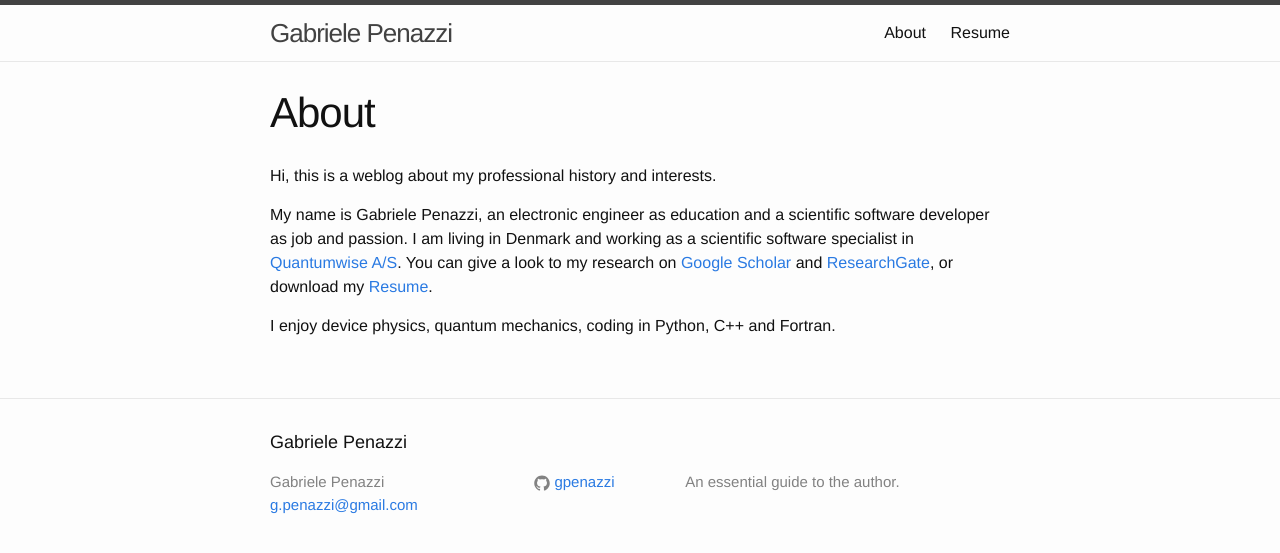
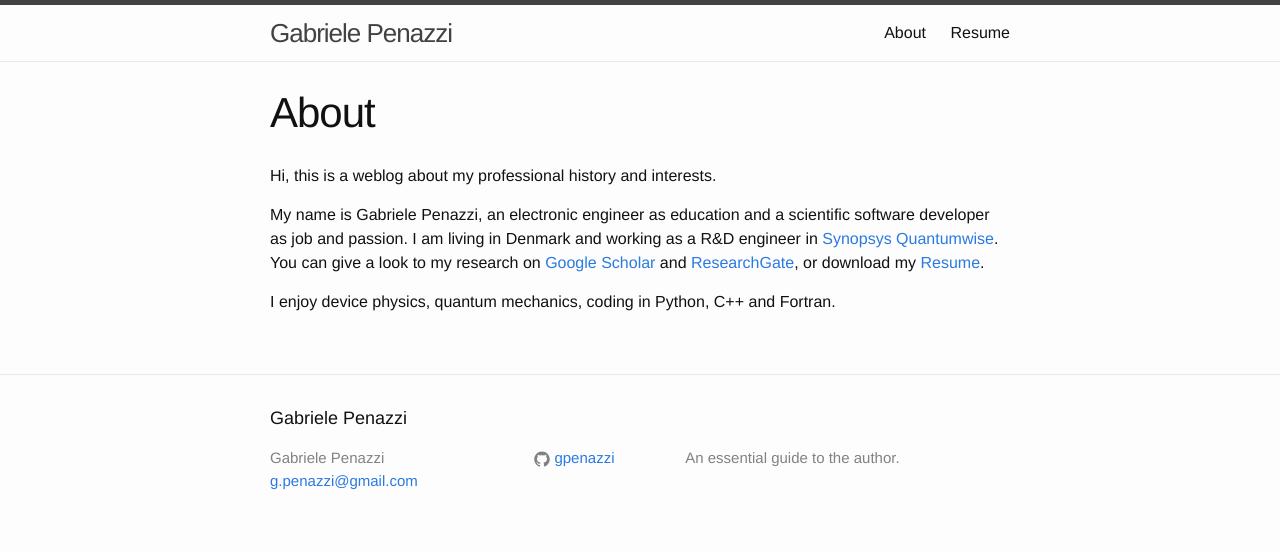
Before and after one commit to gpenazzi/gpenazzi.github.io, a Jekyll site: the page built from about.md, in a window 1280 px wide. Shown: the top 553 px of the page. Built offline with Jekyll 4.4.1, drawn with Linux system fonts in a browser that asks for light colours.

```diff
--- a/_config.yml
+++ b/_config.yml
@@ -13,7 +13,11 @@ description: > # this means to ignore newlines until "baseurl:"
 baseurl: "" # the subpath of your site, e.g. /blog
 url: "http://gpenazzi.github.io" # the base hostname & protocol for your site
 
+# Social
 github_username:  gpenazzi
+bitbucket_username:  gpenazzi
+linkedin_username:  gpenazzi
+
 
 # Build settings
 markdown: kramdown
--- a/_posts/2017-02-12-babysteps-audio-with-python.markdown
+++ b/_posts/2017-02-12-babysteps-audio-with-python.markdown
@@ -1,7 +1,7 @@
 ---
 layout: post
 title:  "Python audio babysteps"
-date:   2016-10-13
+date:   2017-02-12
 categories: [python]
 tags: [python, audio, signalprocessing, pyaudio]
 ---
--- a/about.md
+++ b/about.md
@@ -8,8 +8,8 @@ Hi, this is a weblog about my professional history and interests.
 
 My name is Gabriele Penazzi, an electronic engineer as education
 and a scientific software developer as job and passion.
-I am living in Denmark and working as a scientific software specialist
-in [Quantumwise A/S](<http://www.quantumwise.com>).
+I am living in Denmark and working as a R&D engineer
+in [Synopsys Quantumwise](<http://www.quantumwise.com>).
  You can give a look to my research on
 [Google Scholar](http://scholar.google.de/citations?hl=de&user=4CCZ3ecAAAAJ)
 and [ResearchGate](https://www.researchgate.net/profile/Gabriele_Penazzi2/), or
```
